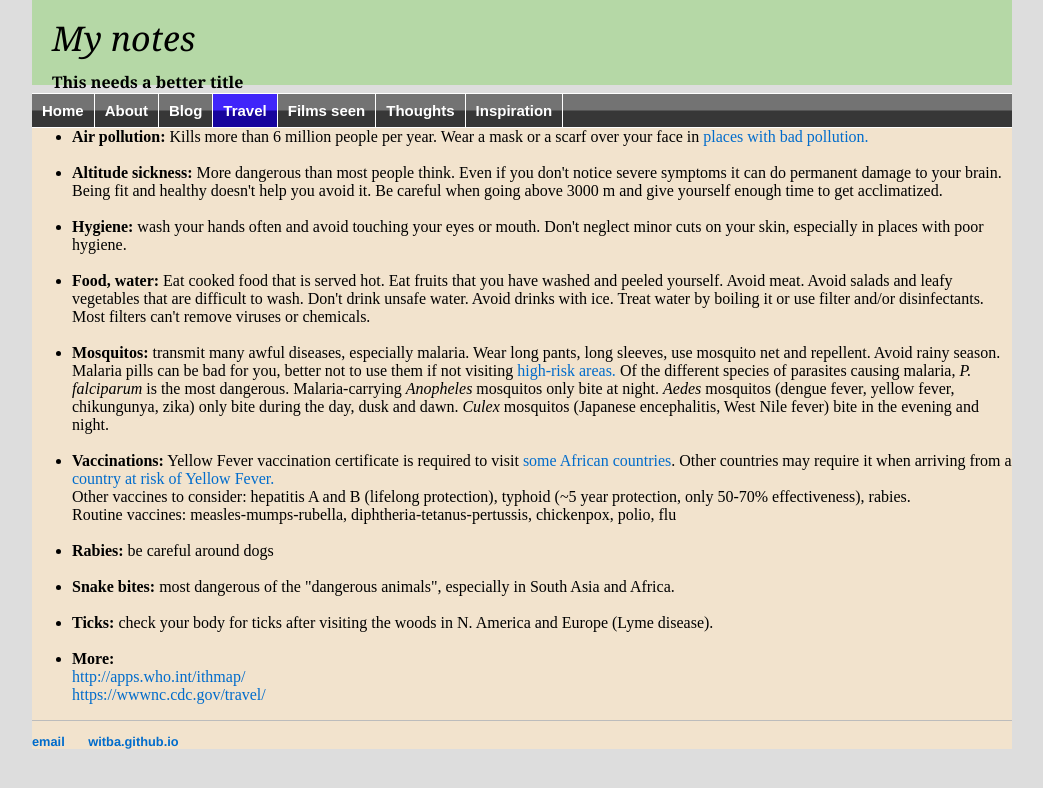
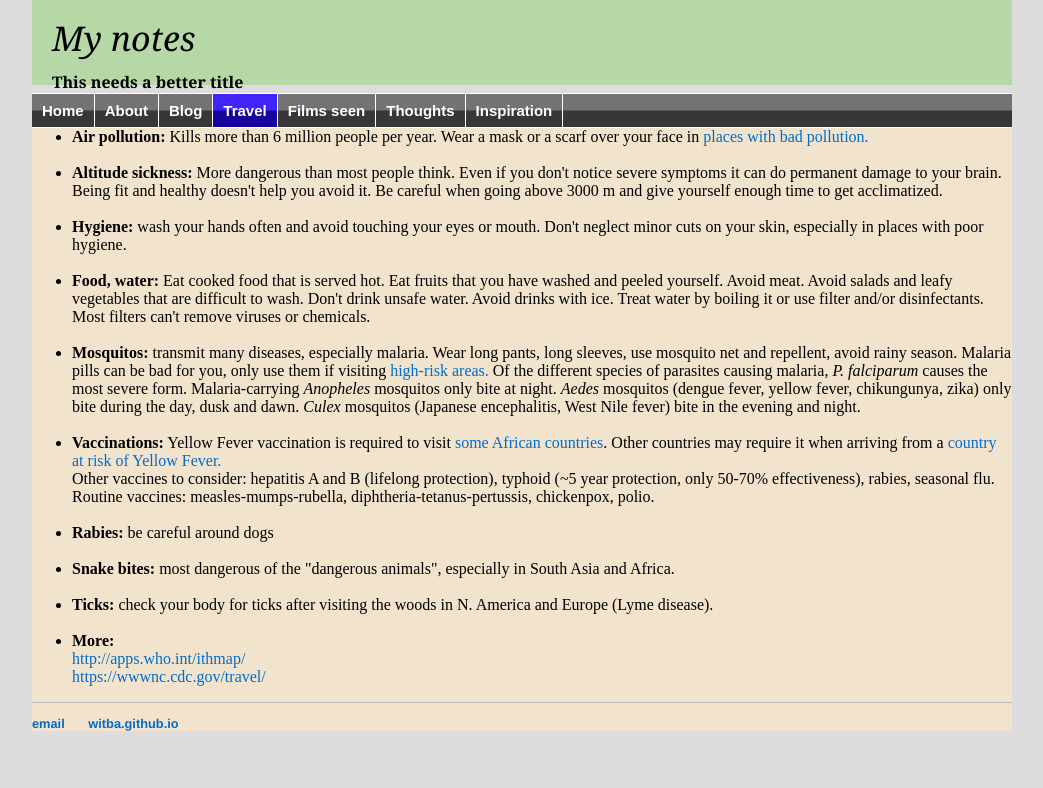
Before and after one commit to witba/witba.github.io, a Jekyll site: the page built from travel/health.html, in a window 1280 px wide. Shown: the top 788 px of the page, without its empty margins (118-1161 px from the left). Built offline with Jekyll 4.4.1, drawn with Linux system fonts in a browser that asks for light colours.

Commit message:
Update health.html

```diff
--- a/travel/health.html
+++ b/travel/health.html
@@ -14,11 +14,11 @@ title: Travel advice
 <br>
 <li><b>Food, water:</b> Eat cooked food that is served hot. Eat fruits that you have washed and peeled yourself. Avoid meat. Avoid salads and leafy vegetables that are difficult to wash. Don't drink unsafe water. Avoid drinks with ice. Treat water by boiling it or use filter and/or disinfectants. Most filters can't remove viruses or chemicals.<br>
 <br>
-<li><b>Mosquitos:</b> transmit many awful diseases, especially malaria. Wear long pants, long sleeves, use mosquito net and repellent. Avoid rainy season. Malaria pills can be bad for you, better not to use them if not visiting <a href="https://map.ox.ac.uk/explorer/#/explorer" target=_blank>high-risk areas.</a> Of the different species of parasites causing malaria, <i>P. falciparum</i> is the most dangerous. Malaria-carrying <i>Anopheles</i> mosquitos only bite at night. <i>Aedes</i> mosquitos (dengue fever, yellow fever, chikungunya, zika) only bite during the day, dusk and dawn. <i>Culex</i> mosquitos (Japanese encephalitis, West Nile fever) bite in the evening and night. <br>
+<li><b>Mosquitos:</b> transmit many diseases, especially malaria. Wear long pants, long sleeves, use mosquito net and repellent, avoid rainy season. Malaria pills can be bad for you, only use them if visiting <a href="https://map.ox.ac.uk/explorer/#/explorer" target=_blank>high-risk areas.</a> Of the different species of parasites causing malaria, <i>P. falciparum</i> causes the most severe form. Malaria-carrying <i>Anopheles</i> mosquitos only bite at night. <i>Aedes</i> mosquitos (dengue fever, yellow fever, chikungunya, zika) only bite during the day, dusk and dawn. <i>Culex</i> mosquitos (Japanese encephalitis, West Nile fever) bite in the evening and night. <br>
 <br>
-<li><b>Vaccinations:</b> Yellow Fever vaccination certificate is required to visit <a href="https://www.who.int/emergencies/yellow-fever/maps/en/" target=_blank>some African countries</a>. Other countries may require it when arriving from a <a href="https://wwwnc.cdc.gov/travel/yellowbook/2018/infectious-diseases-related-to-travel/yellow-fever#5291" target=_blank>country at risk of Yellow Fever.</a><br>
-Other vaccines to consider: hepatitis A and B (lifelong protection), typhoid (~5 year protection, only 50-70% effectiveness), rabies. <br>
-Routine vaccines: measles-mumps-rubella, diphtheria-tetanus-pertussis, chickenpox, polio, flu<br>
+<li><b>Vaccinations:</b> Yellow Fever vaccination is required to visit <a href="https://www.who.int/emergencies/yellow-fever/maps/en/" target=_blank>some African countries</a>. Other countries may require it when arriving from a <a href="https://wwwnc.cdc.gov/travel/yellowbook/2018/infectious-diseases-related-to-travel/yellow-fever#5291" target=_blank>country at risk of Yellow Fever.</a><br>
+Other vaccines to consider: hepatitis A and B (lifelong protection), typhoid (~5 year protection, only 50-70% effectiveness), rabies, seasonal flu. <br>
+Routine vaccines: measles-mumps-rubella, diphtheria-tetanus-pertussis, chickenpox, polio.<br>
 <br>
 <li><b>Rabies:</b> be careful around dogs<br>
 <br>
```
